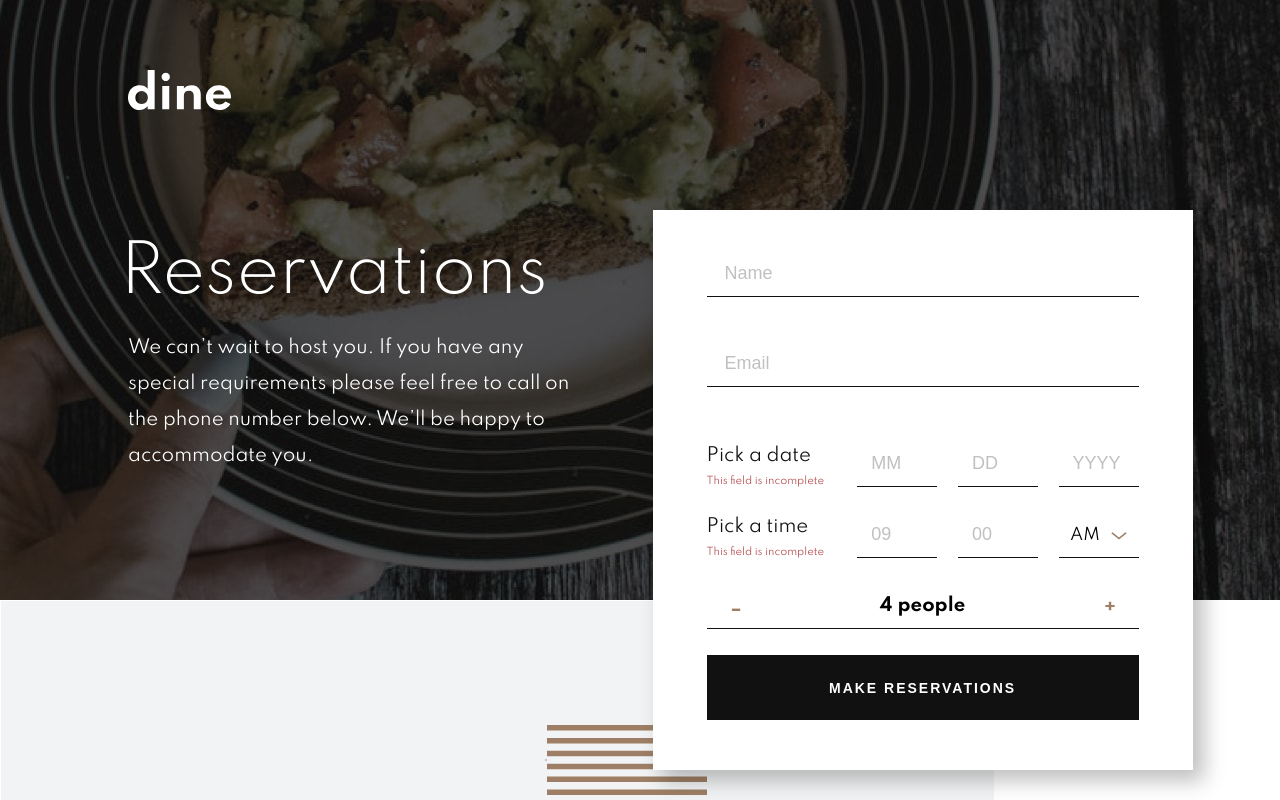
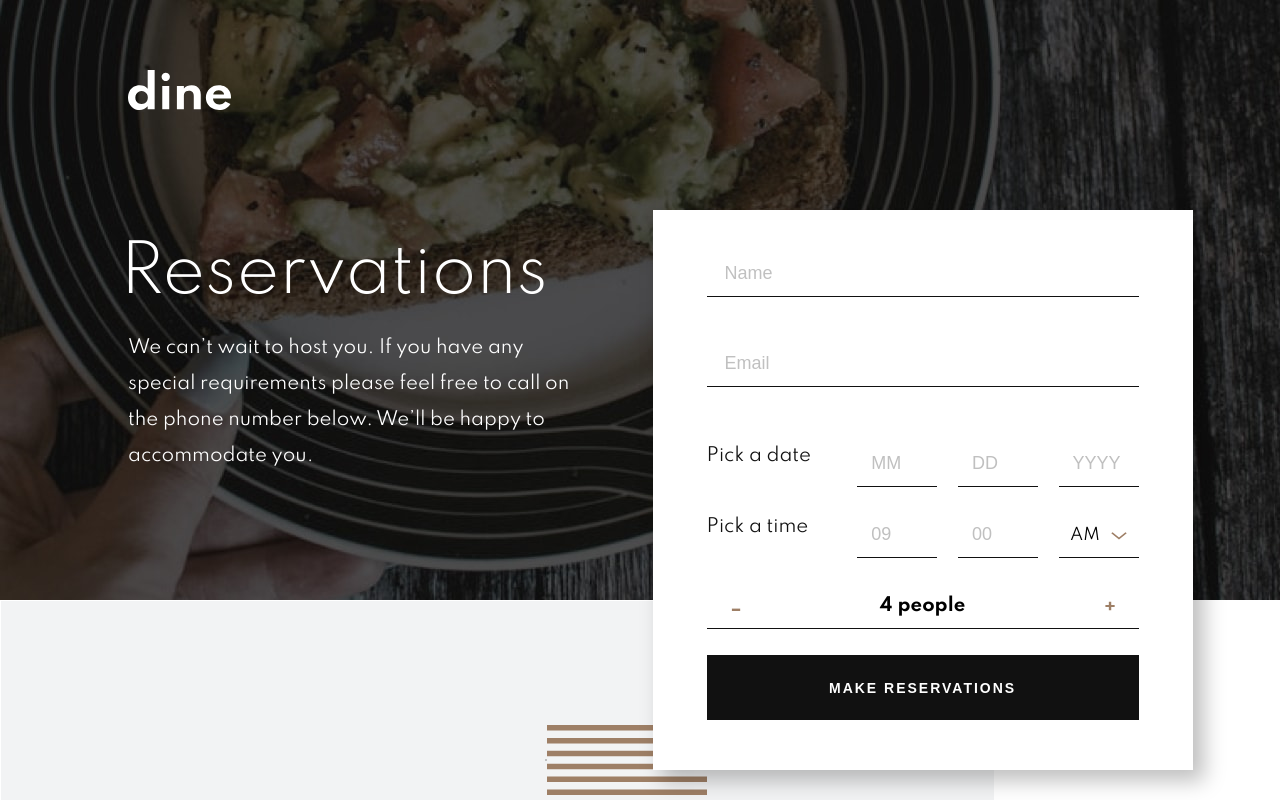
Before and after one commit to SJellen/dine, a Next.js app: page /book in a window 1280 px wide. Shown: the top 800 px of the page. Built offline with nearby package versions, Linux system fonts and the light colour scheme.

Commit message:
work on form validation

```diff
--- a/components/Booking/Form.js
+++ b/components/Booking/Form.js
@@ -36,7 +36,7 @@ export default function Form() {
                     <div className={styles.dateContainer}>
                         <div className={styles.leftContainer}>
                             <h4>Pick a date</h4>
-                            <p>This field is incomplete</p>
+                            <p className={styles.error} id="dateError">This field is incomplete</p>
                         </div>
 
                         <input
@@ -69,7 +69,7 @@ export default function Form() {
                     <div className={styles.timeContainer}>
                         <div className={styles.leftContainer}>
                             <h4>Pick a time</h4>
-                            <p>This field is incomplete</p>
+                            <p className={styles.error} id="timeError">This field is incomplete</p>
                         </div>
                         <input
                             onChange={handleChange}
--- a/components/Booking/useFormLogic.js
+++ b/components/Booking/useFormLogic.js
@@ -61,7 +61,6 @@ function useFormLogic() {
     }
 
     function handleSubmit(e) {
-        console.log(formInfo)
         e.preventDefault()
         if (formInfo.name.length === 0) {
             errorStyles("nameError")
@@ -73,6 +72,19 @@ function useFormLogic() {
         } else {
             defaultStyles("emailError")
         }
+        if (formInfo.month.length === 0 || formInfo.day.length === 0 || formInfo.year.length === 0) {
+            errorStyles("dateError")
+        } else {
+            defaultStyles("dateError")
+        }
+        if (formInfo.hour.length === 0 || formInfo.minute.length === 0) {
+            errorStyles("timeError")
+        } else {
+            defaultStyles("timeError")
+        }
+        console.log(formInfo)
+        setFormInfo(initialForm)
+        console.log(formInfo)
     }
 
 
--- a/styles/Book/Form.module.scss
+++ b/styles/Book/Form.module.scss
@@ -106,6 +106,10 @@
                 font-weight: 400;
                 font-size: 10px;
                 color: #B54949;
+                opacity: 0;
+            }
+            #error {
+                opacity: 1;
             }
             .leftContainer {
                 width: 130px;
```
